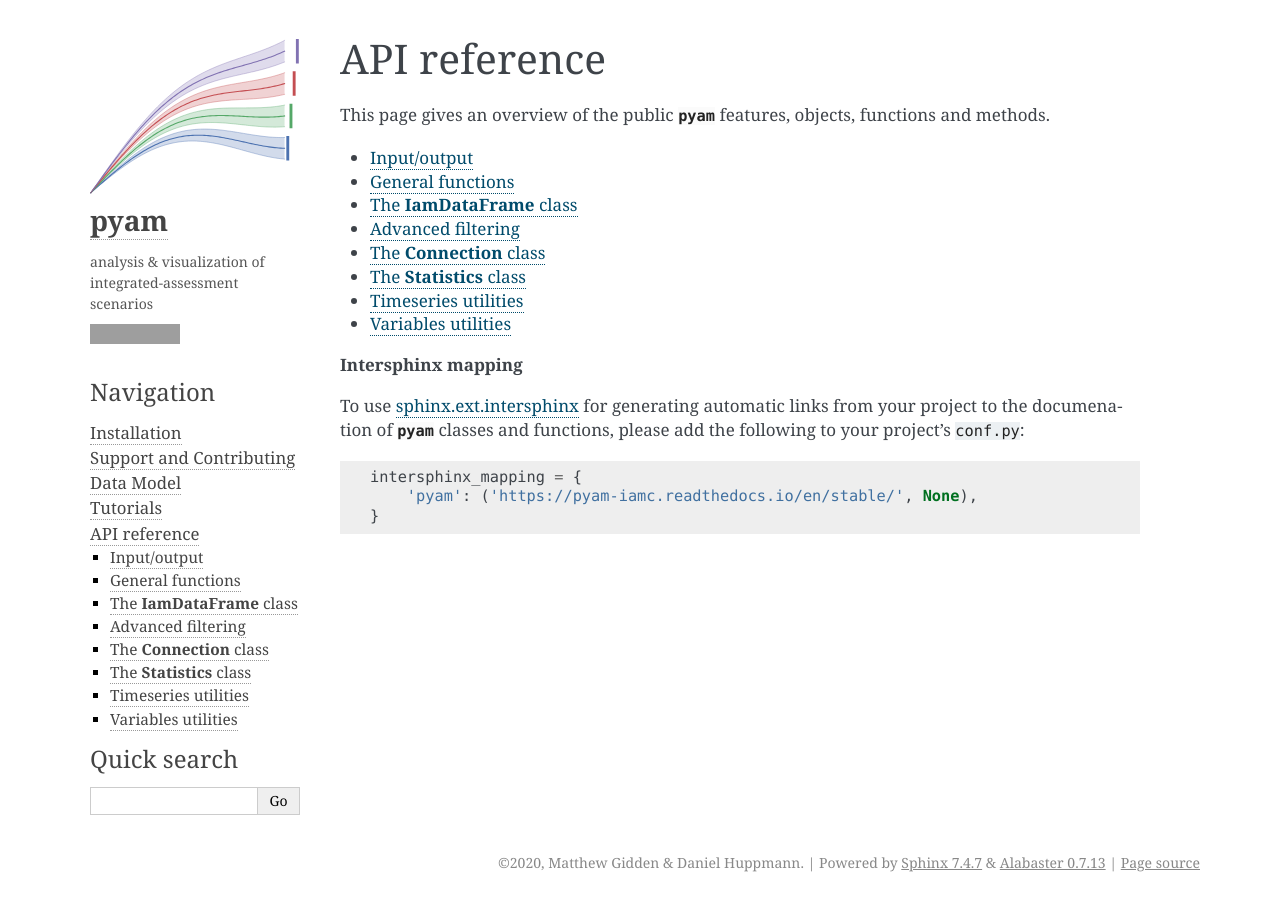
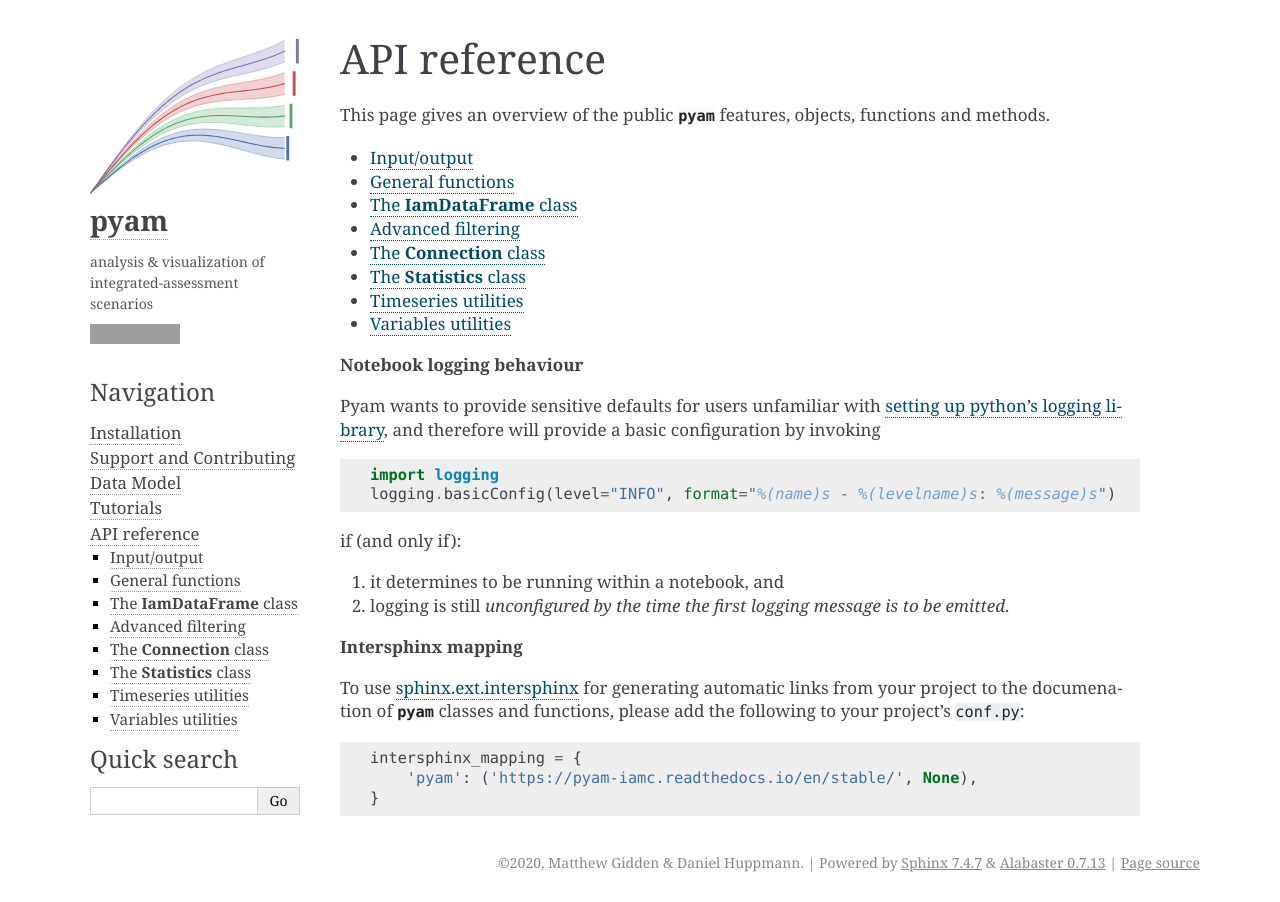
Before and after one commit to IAMconsortium/pyam, a Sphinx documentation site: the page built from doc/source/api.rst, in a window 1280 px wide. Built offline with Sphinx 7.4.7, drawn with Linux system fonts in a browser that asks for light colours; pages that are not in the unit, such as notebooks, are missing from menus; grey boxes are pictures that could not be loaded.

Commit message:
docs.api: Add section about automatic logging config in a notebook

```diff
--- a/doc/source/api.rst
+++ b/doc/source/api.rst
@@ -19,6 +19,22 @@ and methods.
    api/variables
 
 
+**Notebook logging behaviour**
+
+Pyam wants to provide sensitive defaults for users unfamiliar with
+`setting up python's logging library <https://realpython.com/python-logging/#basic-configurations>`_,
+and therefore will provide a basic configuration by invoking
+
+.. code-block:: python
+
+   import logging
+   logging.basicConfig(level="INFO", format="%(name)s - %(levelname)s: %(message)s")
+
+if (and only if):
+
+1. it determines to be running within a notebook, and
+2. logging is still *unconfigured by the time the first logging message is to be emitted*.
+
 **Intersphinx mapping**
 
 To use sphinx.ext.intersphinx_ for generating automatic links from your project
```
